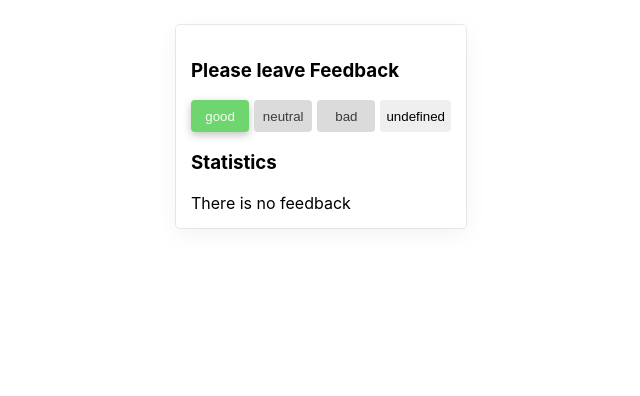
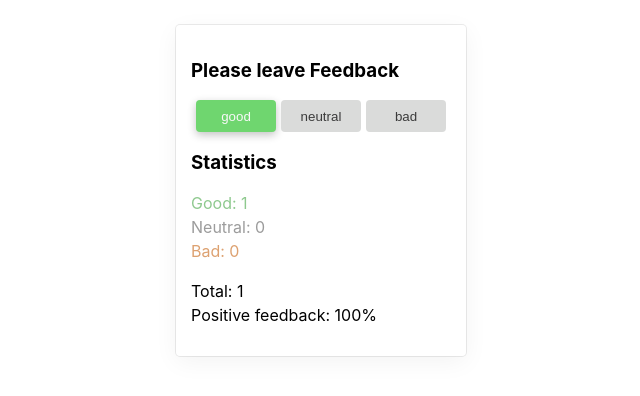
Before and after one commit to nedinix/goit-react-hw-04-feedback, a React (Create React App) app: page / in a window 1280 px wide. Both pictures are taken after a click on the button "good". Shown: the top 396 px of the page, without its empty margins (319-959 px from the left). Built offline with nearby package versions, Linux system fonts and the light colour scheme.

Commit message:
feedback options & statistics

```diff
--- a/src/components/Feedback/FeedbackOptions/FeedbackOptions.jsx
+++ b/src/components/Feedback/FeedbackOptions/FeedbackOptions.jsx
@@ -1,22 +1,6 @@
 import React from 'react';
 import css from './FeedbackOptions.module.css';
-
-// const FeedbackOptions = ({ stateGood, stateNeutral, stateBad }) => (
-//   <div className={css.feedback_options}>
-//     <h3>Please leave Feedback</h3>
-//     <div className={css.feedback_options_list}>
-//       <button className={css.good} type="button" onClick={stateGood}>
-//         Good
-//       </button>
-//       <button className={css.neutral} type="button" onClick={stateNeutral}>
-//         Neutral
-//       </button>
-//       <button className={css.bad} type="button" onClick={stateBad}>
-//         Bad
-//       </button>
-//     </div>
-//   </div>
-// );
+import PropTypes from 'prop-types';
 
 const FeedbackOptions = ({ options, onLeaveFeedback }) => {
   const stateKeys = Object.keys(options);
@@ -24,33 +8,25 @@ const FeedbackOptions = ({ options, onLeaveFeedback }) => {
     <div className={css.feedback_options}>
       <h3>Please leave Feedback</h3>
       <div className={css.feedback_options_list}>
-        {
-          stateKeys.map(option => (
+        {stateKeys.map((option, index) => (
           <button
+            key={index}
             className={css[option]}
+            name={option}
             type="button"
             onClick={onLeaveFeedback}
           >
             {option}
           </button>
-          ))
-          // <button
-          //   // className={css.good}
-          //   type="button"
-          //   onClick={onLeaveFeedback}
-          // >
-          //   {good}
-          // </button>
-          //       <button className={css.neutral} type="button" onClick={stateNeutral}>
-          //         Neutral
-          //       </button>
-          //       <button className={css.bad} type="button" onClick={stateBad}>
-          //         Bad
-          //       </button>
-        }
+        ))}
       </div>
     </div>
   );
 };
 
+FeedbackOptions.propTypes = {
+  options: PropTypes.object.isRequired,
+  onLeaveFeedback: PropTypes.func.isRequired,
+};
+
 export default FeedbackOptions;
--- a/src/components/Feedback/Statistics/Statistics.jsx
+++ b/src/components/Feedback/Statistics/Statistics.jsx
@@ -9,15 +9,13 @@ const Statistics = ({ good, neutral, bad, total, positivePercentage }) => (
     {total ? (
       <ul>
         <li>
-          <span className={css.statistics_item_good}>Good: {good}</span>
+          <span className={css.good}>Good: {good}</span>
         </li>
         <li>
-          <span className={css.statistics_item_neutral}>
-            Neutral: {neutral}
-          </span>
+          <span className={css.neutral}>Neutral: {neutral}</span>
         </li>
         <li>
-          <span className={css.statistics_item_bad}>Bad: {bad}</span>
+          <span className={css.bad}>Bad: {bad}</span>
         </li>
 
         <li>
--- a/src/components/Feedback/Statistics/Statistics.module.css
+++ b/src/components/Feedback/Statistics/Statistics.module.css
@@ -11,15 +11,15 @@
   margin-bottom: 20px;
 }
 
-.statistics_item_good {
+.good {
   color: rgb(142, 201, 142);
 }
 
-.statistics_item_neutral {
+.neutral {
   color: rgb(156, 156, 156);
 }
 
-.statistics_item_bad {
+.bad {
   margin-bottom: 20px;
   color: rgb(221, 161, 112);
 }
--- a/src/components/Feedback/index.js
+++ b/src/components/Feedback/index.js
@@ -20,55 +20,23 @@ export class Feedback extends Component {
     ),
   };
 
-  // onCountStateGood = () => {
-  //   this.setState(prevState => ({
-  //     good: prevState.good + 1,
-  //   }));
-  //   this.onCountTotalFeedback();
-  // };
-
-  // onCountStateNeutral = () => {
-  //   this.setState(prevState => ({
-  //     neutral: prevState.neutral + 1,
-  //   }));
-  //   this.onCountTotalFeedback();
-  // };
-
-  // onCountStateBad = () => {
-  //   this.setState(prevState => ({
-  //     bad: prevState.bad + 1,
-  //   }));
-  //   this.onCountTotalFeedback();
-  // };
   onLeaveFeedback = e => {
-    const { stateName } = e.currentTarget;
+    const stateName = e.currentTarget.name;
     this.setState(prevState => ({
       [stateName]: prevState[stateName] + 1,
     }));
   };
 
-  onCountTotalFeedback = () => {
-    this.setState(prevState => {
-      const { good, neutral, bad } = prevState;
-      return {
-        total: Object.values({ good, neutral, bad }).reduce(
-          (acc, value) => acc + value,
-          0
-        ),
-      };
-    });
-  };
+  onCountTotalFeedback = () =>
+    Object.values(this.state).reduce((acc, value) => acc + value, 0);
 
   onCountPositiveFeedbackPercentage = () =>
-    Math.round((this.state.good / this.state.total) * 100);
+    Math.round((this.state.good / this.onCountTotalFeedback()) * 100);
 
   render() {
     return (
       <div className="container">
         <FeedbackOptions
-          // stateGood={this.onCountStateGood}
-          // stateNeutral={this.onCountStateNeutral}
-          // stateBad={this.onCountStateBad}
           options={this.state}
           onLeaveFeedback={this.onLeaveFeedback}
         />
@@ -76,7 +44,7 @@ export class Feedback extends Component {
           good={this.state.good}
           neutral={this.state.neutral}
           bad={this.state.bad}
-          total={this.state.total}
+          total={this.onCountTotalFeedback()}
           positivePercentage={this.onCountPositiveFeedbackPercentage()}
         />
       </div>
```
Lines whose indentation alone changed are shown as unchanged.
